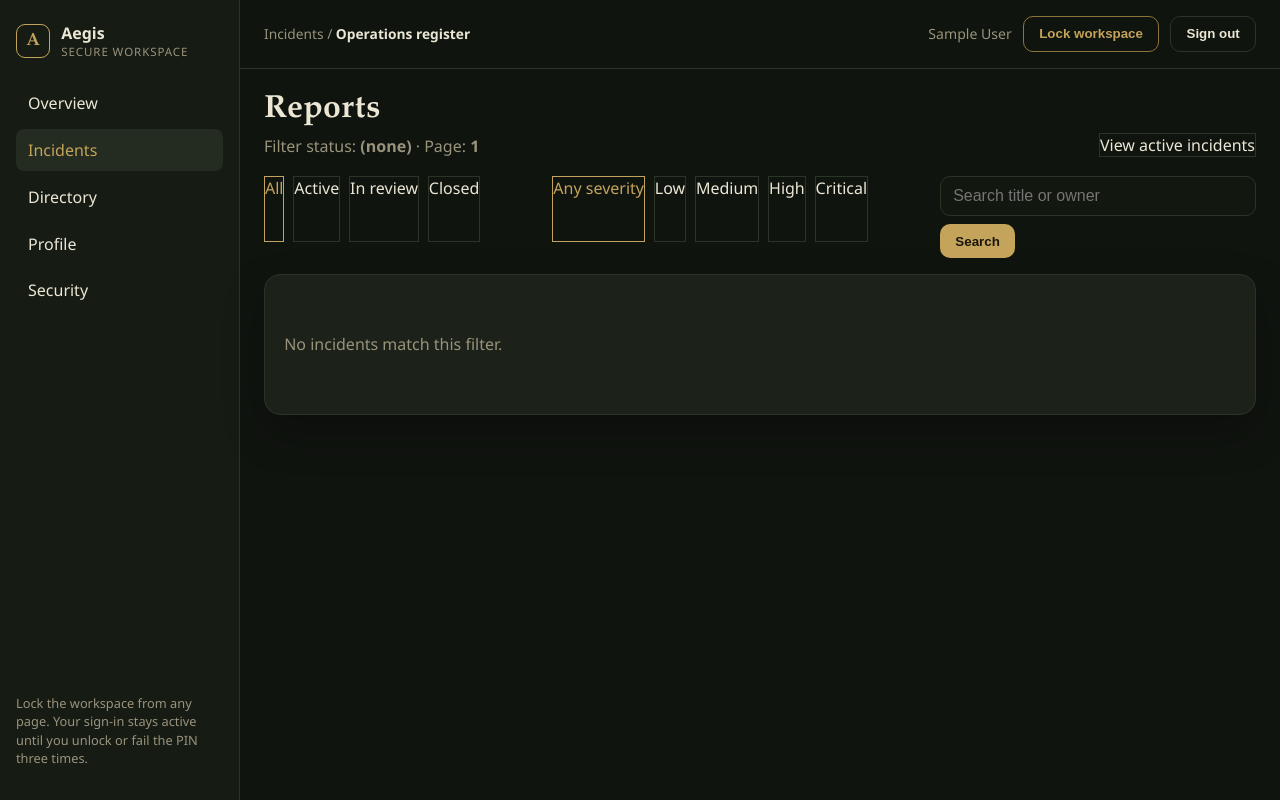
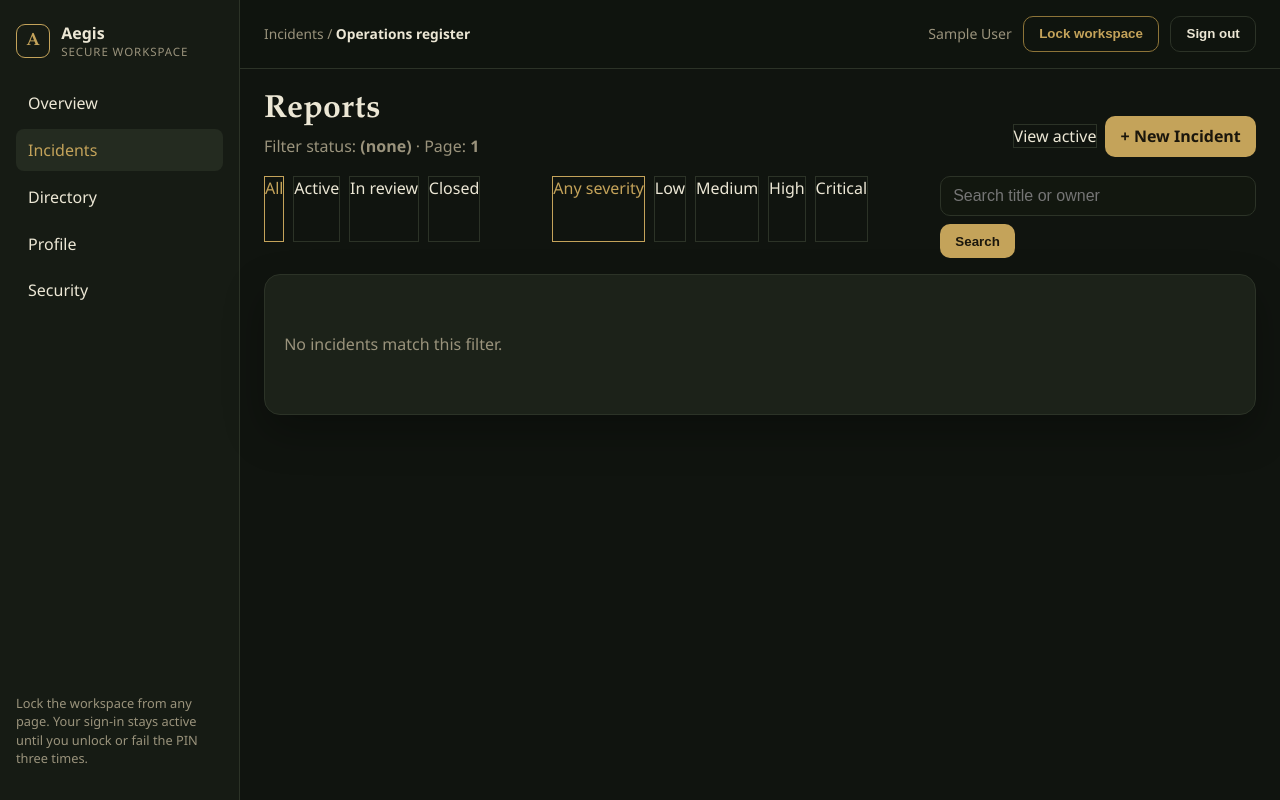
Before and after one commit to DanishKhan-pixel/screen-lock-system, a Django app: page /reports/ in a window 1280 px wide. Run offline with Django 5.2, Linux system fonts and the light colour scheme; the visitor is signed in with stand-in values (Sample User, id 1); data that the repository does not hold is empty.

Commit message:
feat(templates): add New incident button to reports and dashboard pages

```diff
--- a/templates/pages/dashboard.html
+++ b/templates/pages/dashboard.html
@@ -7,6 +7,9 @@
     <div>
         <h1>Welcome back, {{ user.first_name|default:user.username }}.</h1>
         <p>This is a protected application page. Incident volume, directory health, and screen-lock posture for the current workspace.</p>
+    </div>
+    <div>
+        <a class="btn" href="{% url 'pages:create_report' %}">+ New Incident</a>
     </div>
 </div>
 
--- a/templates/pages/reports.html
+++ b/templates/pages/reports.html
@@ -8,7 +8,10 @@
         <h1>Reports</h1>
         <p>Filter status: <strong>{{ status|default:"(none)" }}</strong> · Page: <strong>{{ page|default:"(none)" }}</strong></p>
     </div>
-    <a class="btn-secondary" href="{% url 'pages:reports' %}?status=active">View active incidents</a>
+    <div style="display: flex; gap: 0.5rem; align-items: center;">
+        <a class="btn-secondary" href="{% url 'pages:reports' %}?status=active">View active</a>
+        <a class="btn" href="{% url 'pages:create_report' %}">+ New Incident</a>
+    </div>
 </div>
 
 <div class="toolbar">
```
